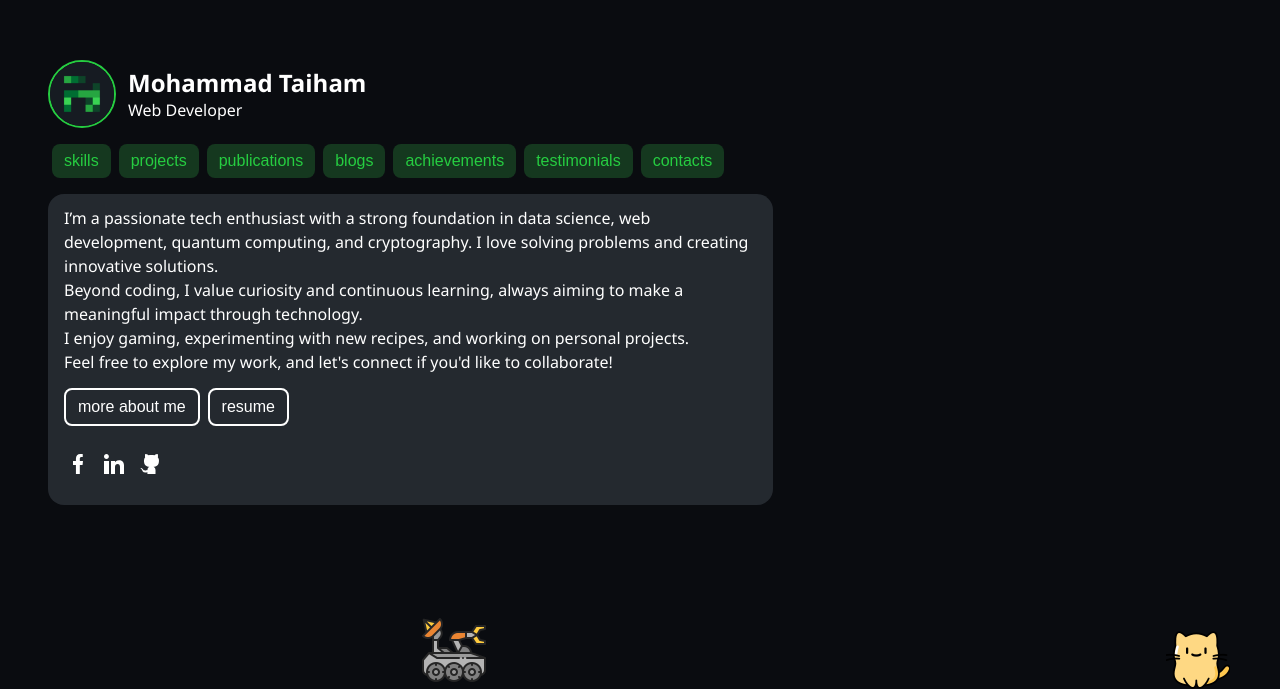
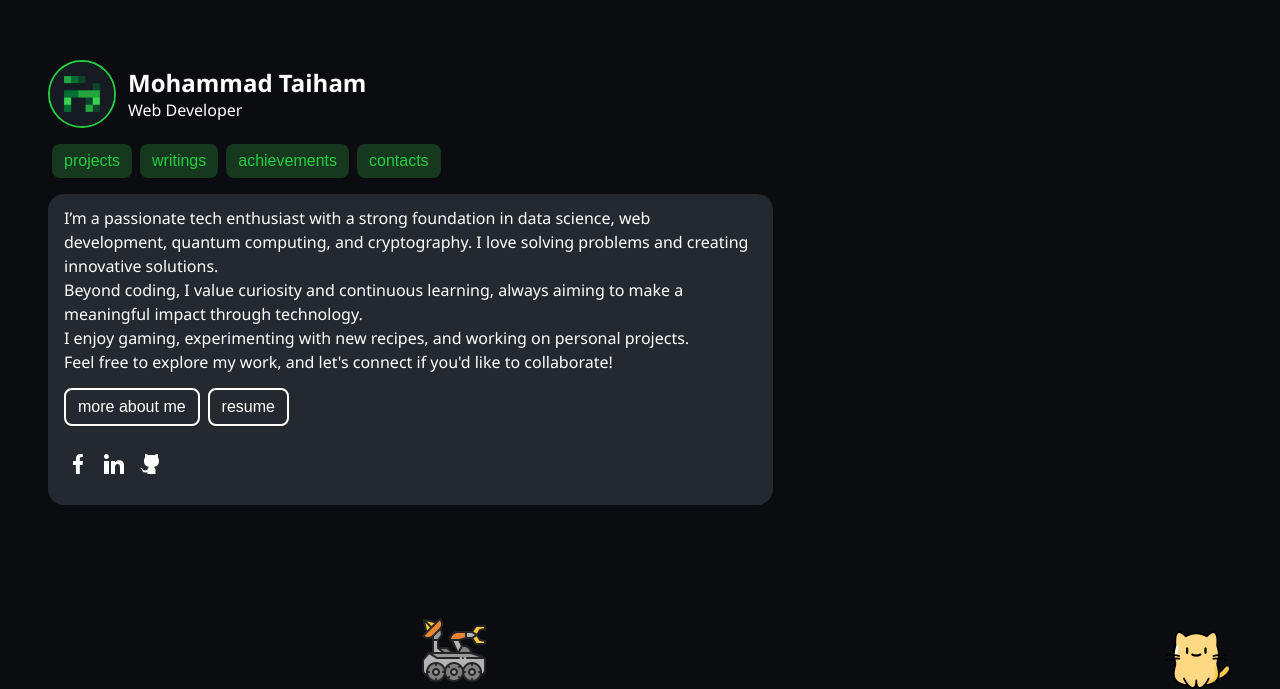
Before and after one commit to DryBoss/dryboss.github.io, a React (Vite) app: page / in a window 1280 px wide. Shown: the part 118-807 px from the top of the page. Built offline with nearby package versions, Linux system fonts and the light colour scheme.

Commit message:
less menu

```diff
--- a/src/pages/home/Home.jsx
+++ b/src/pages/home/Home.jsx
@@ -18,12 +18,9 @@ function Home() {
   const sections = [
     "intro",
     "about-me",
-    "skills",
     "projects",
-    "publications",
-    "blogs",
+    "writings",
     "achievements",
-    "testimonials",
     "contacts",
   ];
 
```
